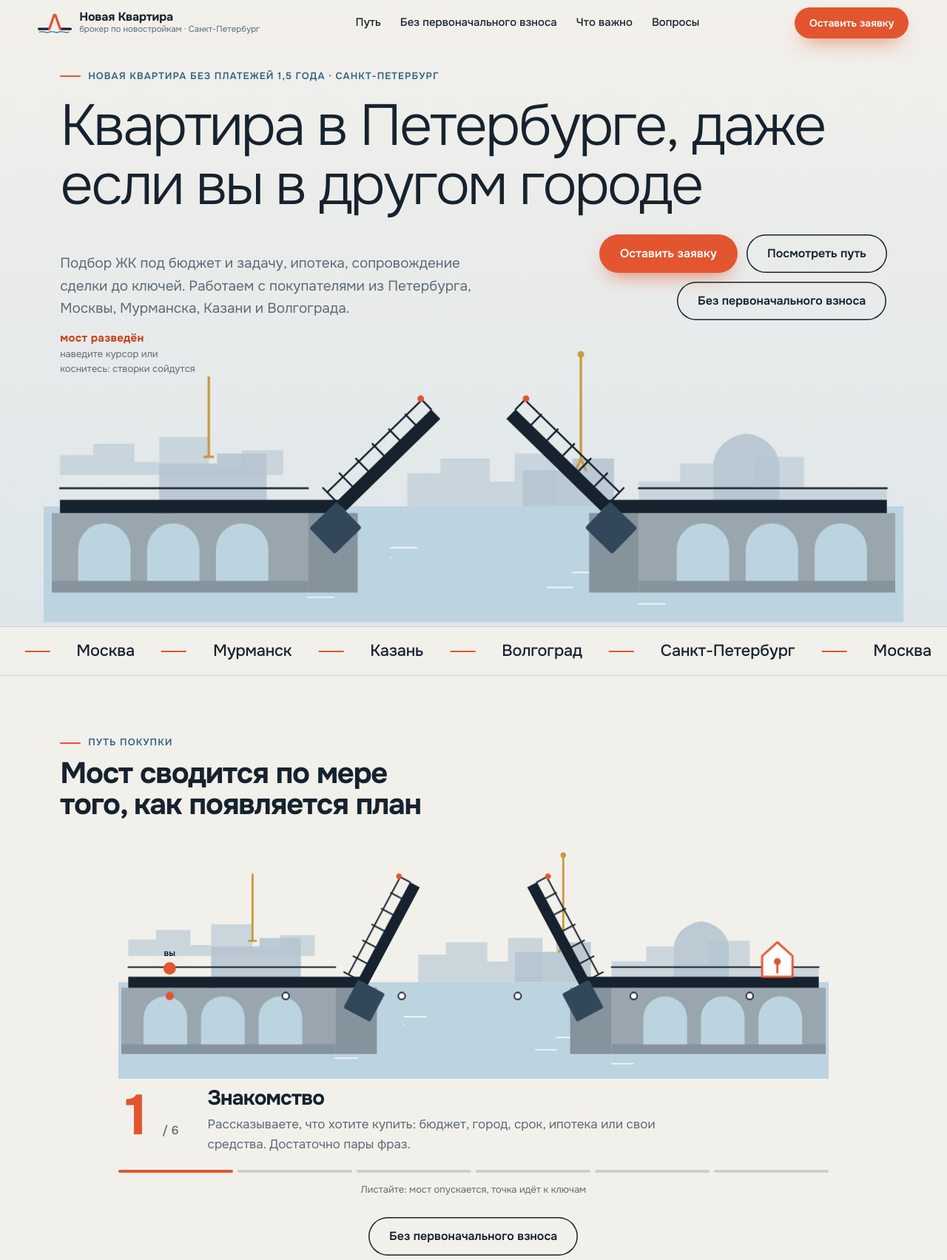
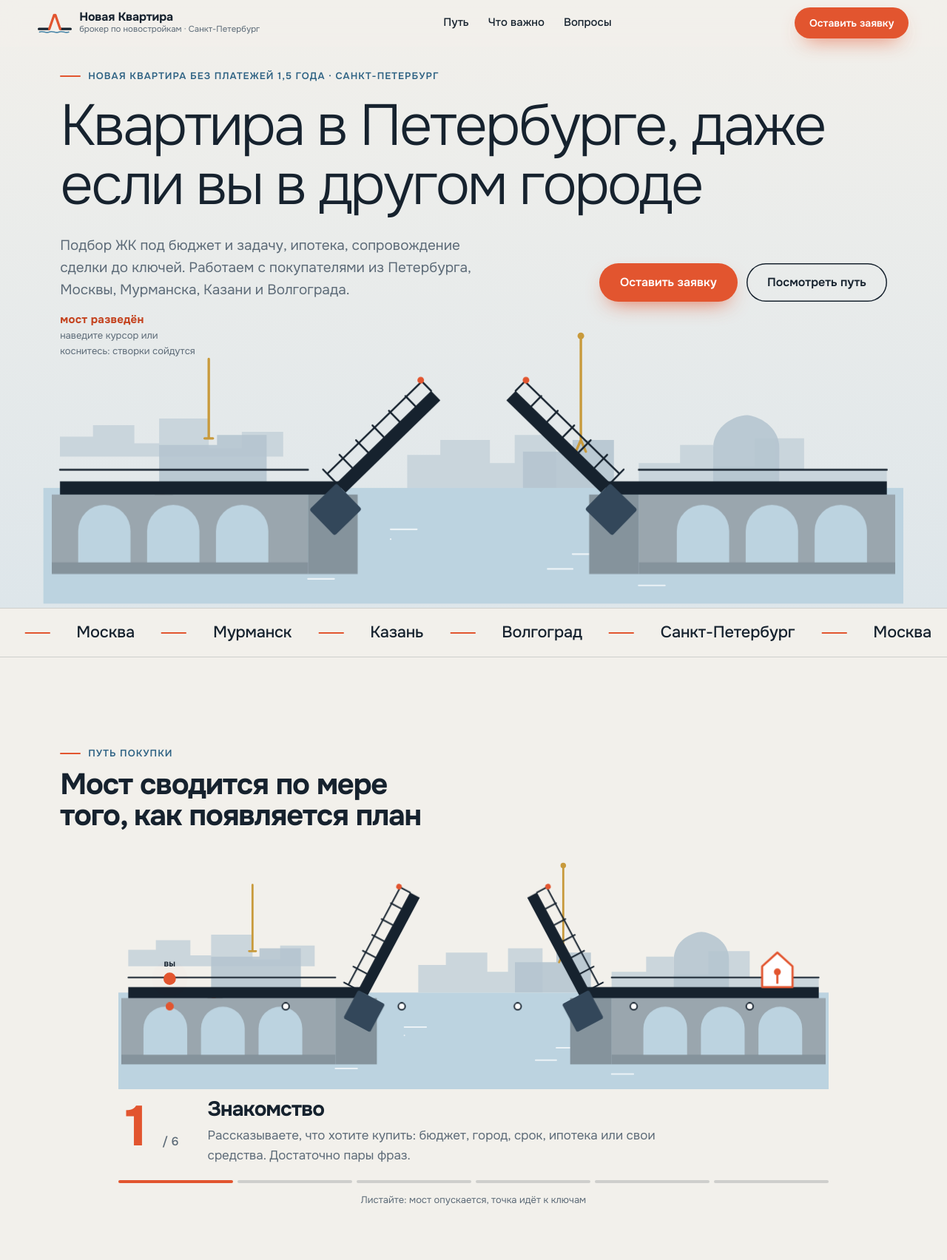
Before and after one commit to murzzsite/bridge-novostroiki-spb, a plain HTML site: page index.html in a window 1280 px wide. Shown: the top 1704 px of the page at 74% size. Drawn offline with Linux system fonts and the light colour scheme; a web font is replaced by a local one.

Commit message:
Убрана отдельная кнопка, добавлен пункт в Что важно
Co-Authored-By: Claude Sonnet 5.5 <noreply@anthropic.com>

```diff
--- a/index.html
+++ b/index.html
@@ -28,7 +28,6 @@
   </a>
   <nav class="nav" aria-label="Разделы">
     <a href="#path" data-roll>Путь</a>
-    <a href="#form" data-roll>Без первоначального взноса</a>
     <a href="#pick" data-roll>Что важно</a>
     <a href="#faq" data-roll>Вопросы</a>
   </nav>
@@ -45,7 +44,6 @@
       <div class="hero__cta">
         <a class="btn" href="#form" data-magnetic>Оставить заявку</a>
         <a class="btn btn--ghost" href="#path" data-magnetic>Посмотреть путь</a>
-        <a class="btn btn--ghost" href="#form" data-magnetic>Без первоначального взноса</a>
       </div>
     </div>
   </div>
@@ -75,7 +73,6 @@
         <div class="scene__bar" id="stBar" aria-hidden="true"><i></i><i></i><i></i><i></i><i></i><i></i></div>
       </div>
       <p class="scene__hint">Листайте: мост опускается, точка идёт к ключам</p>
-      <p class="scene__cta"><a class="btn btn--ghost" href="#form" data-magnetic>Без первоначального взноса</a></p>
     </div>
   </div>
   <ol class="sr" aria-label="Шаги по порядку">
@@ -100,6 +97,7 @@
         <button role="tab" data-k="term" aria-selected="false">Срок сдачи</button>
         <button role="tab" data-k="budget" aria-selected="false">Бюджет</button>
         <button role="tab" data-k="city" aria-selected="false">Я не в Петербурге</button>
+        <button role="tab" data-k="nofee" aria-selected="false">Ипотека без первоначального взноса</button>
       </div>
       <div class="pick__body">
         <div class="pick__mark" aria-hidden="true"><svg viewBox="0 0 120 120" id="pickSvg"></svg></div>
@@ -154,6 +152,7 @@
           <option value="term">Срок сдачи</option>
           <option value="budget">Бюджет</option>
           <option value="city">Я не в Петербурге</option>
+          <option value="nofee">Ипотека без первоначального взноса</option>
           <option value="other">Пока не знаю, нужен совет</option>
         </select>
       </label>
--- a/script.js
+++ b/script.js
@@ -141,6 +141,7 @@ const TG_LINK = 'https://t.me/vbdf555';
       ipo: ['Ипотека на паузе', 'Некоторые застройщики предлагают ипотеку, где платежи начинаются не сразу, например «более двух лет без платежей». Условия у каждого ЖК свои и меняются, поэтому сверим актуальные на момент подбора и покажем, где такое предложение действует.'],
       term: ['Срок сдачи', 'Нужно въехать скоро или это покупка на перспективу? От этого зависит, смотреть дома, которые уже сданы или близки к сдаче, либо ЖК на раннем этапе строительства. Подберём варианты под ваш срок.'],
       budget: ['Бюджет', 'Назовите сумму и размер первоначального взноса, если он есть. Подберём ЖК в этих рамках и посчитаем ежемесячный платёж по ипотеке.'],
+      nofee: ['Ипотека без первоначального взноса', 'Накоплений на взнос нет или их мало? Напишите, какая сумма у вас есть и какой ежемесячный платёж комфортен. Разберём, какие варианты по ипотеке возможны в вашем случае и от чего это зависит, и подберём ЖК под эти условия.'],
       city: ['Я не в Петербурге', 'Вы в Москве, Мурманске, Казани, Волгограде или другом городе? Обсудим формат: что можно решить дистанционно, а что потребует поездки, и спланируем всё так, чтобы лишних шагов было меньше.']
     };
     const svg = $('#pickSvg');
@@ -148,7 +149,8 @@ const TG_LINK = 'https://t.me/vbdf555';
       ipo: '<circle cx="60" cy="60" r="44" fill="none" stroke="#4A86A8" stroke-width="3"/><path d="M60 30v30l20 12" stroke="#16222E" stroke-width="4" stroke-linecap="round" fill="none"/><rect x="44" y="12" width="9" height="22" rx="3" fill="#E2552F"/><rect x="67" y="12" width="9" height="22" rx="3" fill="#E2552F"/>',
       term: '<path d="M14 100h92" stroke="#16222E" stroke-width="4" stroke-linecap="round"/><path d="M26 100V64h28v36M62 100V36h32v64" fill="none" stroke="#4A86A8" stroke-width="3.5" stroke-linejoin="round"/><path d="M70 50h16M70 64h16M70 78h16" stroke="#E2552F" stroke-width="4" stroke-linecap="round"/>',
       budget: '<path d="M14 90h92" stroke="#16222E" stroke-width="4" stroke-linecap="round"/><rect x="24" y="62" width="18" height="28" fill="#4A86A8"/><rect x="51" y="44" width="18" height="46" fill="#4A86A8"/><rect x="78" y="22" width="18" height="68" fill="#E2552F"/>',
-      city: '<path d="M10 90h30M80 90h30" stroke="#16222E" stroke-width="4" stroke-linecap="round"/><path d="M42 90L56 34M78 90L64 34" stroke="#E2552F" stroke-width="4" stroke-linecap="round"/><path d="M10 104c14-8 24 8 38 0s24 8 38 0 14 4 24 0" stroke="#4A86A8" stroke-width="3" fill="none" stroke-linecap="round"/>'
+      city: '<path d="M10 90h30M80 90h30" stroke="#16222E" stroke-width="4" stroke-linecap="round"/><path d="M42 90L56 34M78 90L64 34" stroke="#E2552F" stroke-width="4" stroke-linecap="round"/><path d="M10 104c14-8 24 8 38 0s24 8 38 0 14 4 24 0" stroke="#4A86A8" stroke-width="3" fill="none" stroke-linecap="round"/>',
+      nofee: '<path d="M14 90h92" stroke="#16222E" stroke-width="4" stroke-linecap="round"/><rect x="24" y="62" width="18" height="28" fill="#4A86A8"/><rect x="51" y="44" width="18" height="46" fill="#4A86A8"/><rect x="78" y="22" width="18" height="68" fill="#E2552F"/>'
     };
     const T = $('#pkT'), P = $('#pkP'), body = $('.pick__txt');
     const sel = $('#topic');
```
